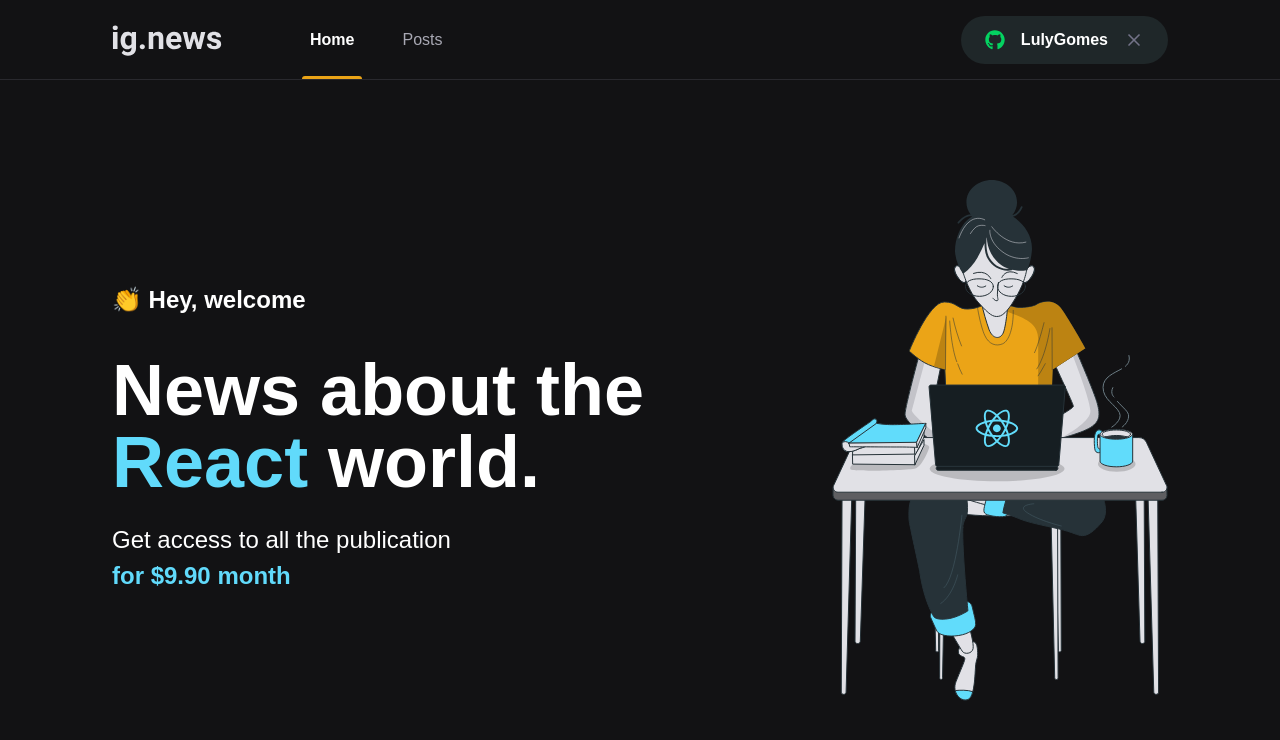
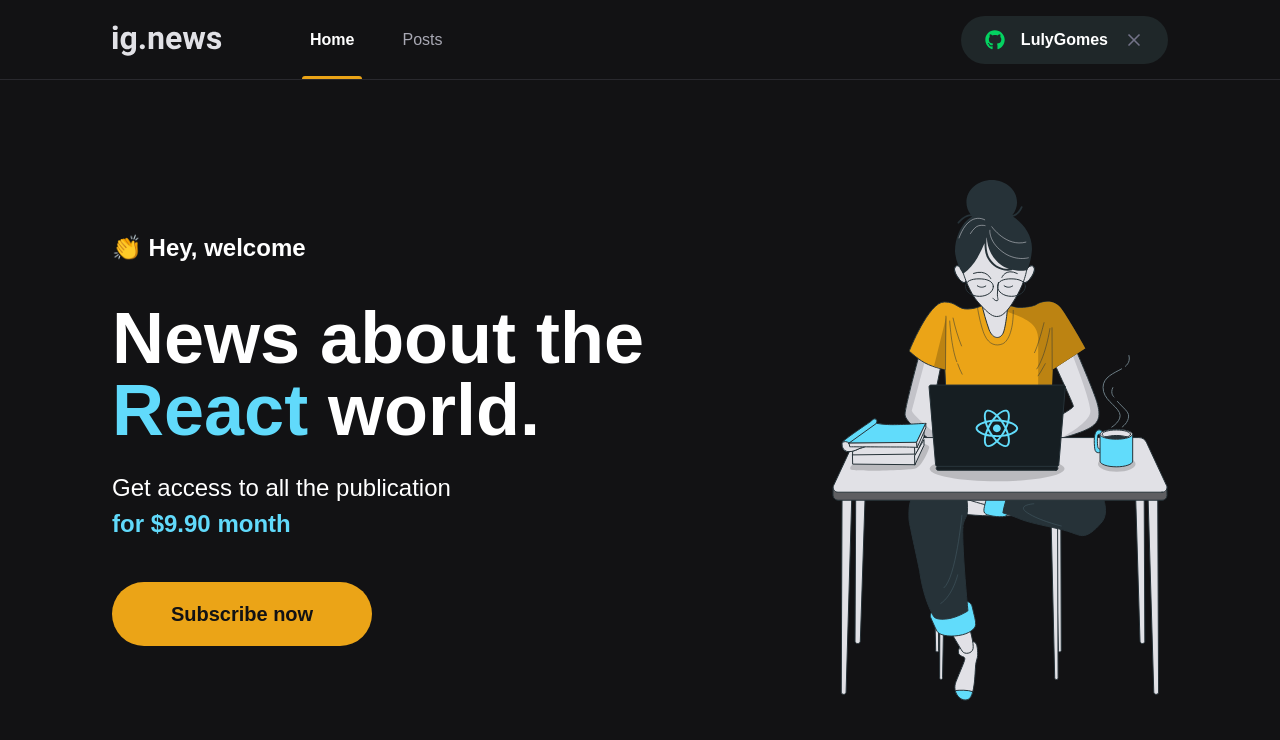
Before and after one commit to lulygomes/ignews, a Next.js app: page / in a window 1280 px wide. Shown: the top 740 px of the page. Built offline with nearby package versions, Linux system fonts and the light colour scheme.

Commit message:
subscribe button

```diff
--- /dev/null
+++ b/src/components/SubscribeButton/index.tsx
@@ -0,0 +1,13 @@
+import styles from './styles.module.scss'
+
+export function SubscribeButton() {
+
+  return (
+    <button
+      type="button"
+      className={styles.subscribeButton}
+    >
+      Subscribe now
+    </button>
+  )
+}
--- /dev/null
+++ b/src/components/SubscribeButton/styles.module.scss
@@ -0,0 +1,20 @@
+.subscribeButton {
+  height: 4rem;
+  width: 260px;
+  border: 0;
+  border-radius: 2rem;
+  background: var(--yellow-500);
+  color: var(--gray-900);
+  font-size: 1.25rem;
+  font-weight: bold;
+
+  display: flex;
+  align-items: center;
+  justify-content: center;
+
+  transition: filter .2s;
+
+  &:hover {
+    filter: brightness(.8);
+  }
+}
--- a/src/pages/home.module.scss
+++ b/src/pages/home.module.scss
@@ -38,4 +38,8 @@
       font-weight: bold;
     }
   }
+
+  button {
+    margin-top: 2.5rem;
+  }
 }
--- a/src/pages/index.tsx
+++ b/src/pages/index.tsx
@@ -1,4 +1,5 @@
 import Head  from "next/head";
+import { SubscribeButton } from "../components/SubscribeButton";
 
 import styles from './home.module.scss'
 
@@ -17,6 +18,7 @@
             Get access to all the publication <br />
             <span>for $9.90 month</span>
           </p>
+          <SubscribeButton />
         </section>
 
         <img src="/images/avatar.svg" alt="Girl coding" />
```
